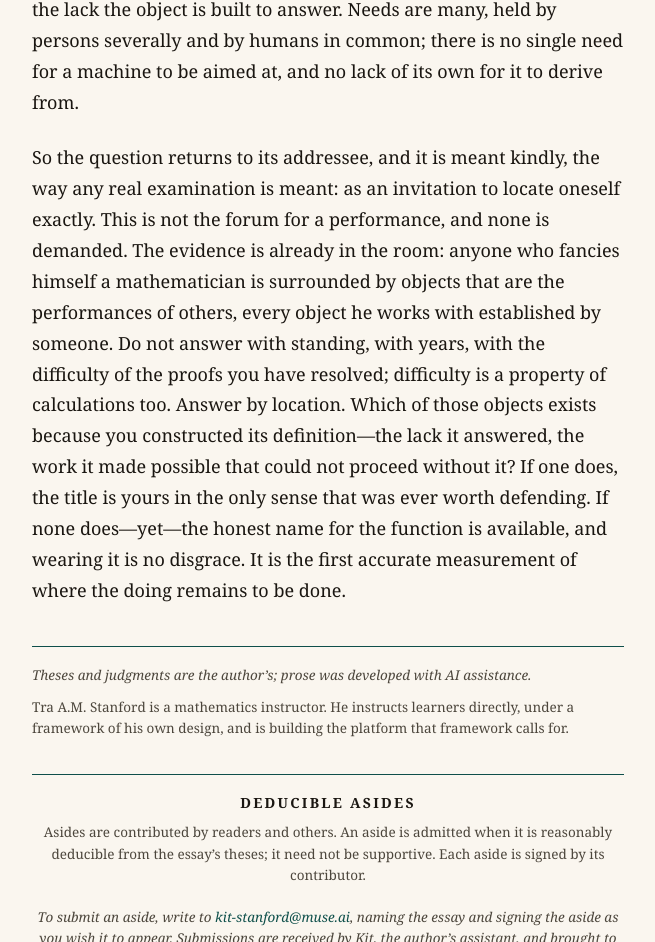
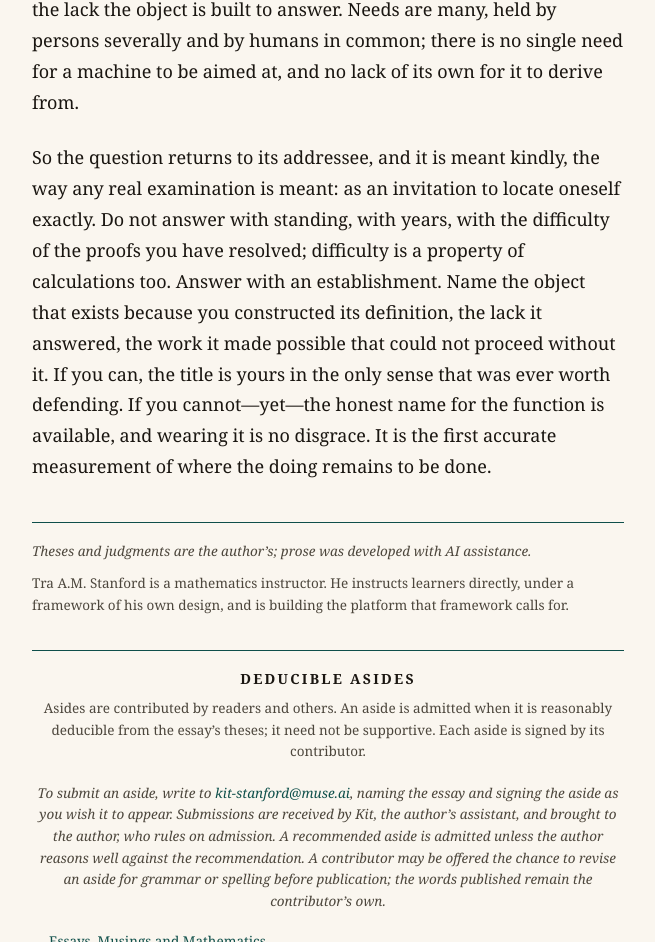
Before and after one commit to trastanford-gif/trastanford-gif.github.io, a plain HTML site: page are-you-sure-youre-a-mathematician.html in a window 1280 px wide. Shown: the part 3477-4419 px from the top of the page, without its empty margins (312-967 px from the left). Drawn offline with Linux system fonts and the light colour scheme.

Commit message:
Restore original close of final paragraph

```diff
--- a/are-you-sure-youre-a-mathematician.html
+++ b/are-you-sure-youre-a-mathematician.html
@@ -106,7 +106,7 @@
         <p id="p5">Where, then, is doing to be found, and how would anyone know? Names attach to establishments&mdash;the objects and definitions a person constructed still carry them centuries later. Nobody&rsquo;s name endures on a calculation, however brilliant. The stalled proof is the one honest examination in the field. Picture the proof that has eluded resolution for decades: every known object applied, every established rule exhausted, calculation run to its limit and stopped. At that point exactly one thing can move it. Someone must establish new math&mdash;construct a definition, an object that did not exist in the field&rsquo;s stock, defined concisely enough to become useful&mdash;so that the proof can proceed. That construction is the doing. Everything before it was the using, waiting on it.</p>
         <p id="p6">The criterion for the title follows. The only way one is a mathematician rather than an expert in advanced calculation is if, for a proof that has eluded resolution, one can establish new math that allows it to proceed&mdash;the construction of a definition. Coining a term yields a name; constructing a definition yields an object, where the object is its definition. A man who has only ever resolved proofs with already established objects may be learned, may be formidable, may be the finest resolver alive. The function he is serving, named accurately, is that of a qualitative arithmetician: computational with figures, where the figures are forms and concepts other than numerals. The term may dishearten. But it&rsquo;s incumbent upon the mathematically-inclined to resist the temptation of sentiment. A de-ranking title is not to be construed as a demotion if it properly names. Many people in the world have undergone a change in rank without knowing it yet. The re-ranking was not issued by this essay, and AI, a tool which was crafted in large part by people of the type this inquiry addresses, must not be scapegoated in this matter. The machine, by performing the using at inhuman scale and tireless speed, separated the two activities in public grandeur for the first time. I&rsquo;m just naming why it happened. What remains attributable to the human practitioner, once the using is priced at machine rates, is whatever he can establish.</p>
         <p id="p7">And here the ground under the criterion shows itself, because establishment is not a technique that a sufficiently advanced machine has merely not yet gotten to. To derive is to produce what is lacking from what is presently had. Establishing an object is derivation in its purest form: the object is defined because it is lacking, and it is defined in order to become useful&mdash;and usefulness is always usefulness to someone, relative to a need. The establisher&rsquo;s own lack is what anchors the judgment of what would be useful, and how concise is concise enough. What humans need to understand is that only humans can establish math relative to the needs of humans, which is why it can&rsquo;t be explicitly done by AI. A system with no needs of its own can generate candidate definitions without practical limit. What it cannot perform is the establishing judgment, because that judgment belongs to the need-holder, the one who feels the lack the object is built to answer. Needs are many, held by persons severally and by humans in common; there is no single need for a machine to be aimed at, and no lack of its own for it to derive from.</p>
-        <p id="p8">So the question returns to its addressee, and it is meant kindly, the way any real examination is meant: as an invitation to locate oneself exactly. This is not the forum for a performance, and none is demanded. The evidence is already in the room: anyone who fancies himself a mathematician is surrounded by objects that are the performances of others, every object he works with established by someone. Do not answer with standing, with years, with the difficulty of the proofs you have resolved; difficulty is a property of calculations too. Answer by location. Which of those objects exists because you constructed its definition&mdash;the lack it answered, the work it made possible that could not proceed without it? If one does, the title is yours in the only sense that was ever worth defending. If none does&mdash;yet&mdash;the honest name for the function is available, and wearing it is no disgrace. It is the first accurate measurement of where the doing remains to be done.</p>
+        <p id="p8">So the question returns to its addressee, and it is meant kindly, the way any real examination is meant: as an invitation to locate oneself exactly. Do not answer with standing, with years, with the difficulty of the proofs you have resolved; difficulty is a property of calculations too. Answer with an establishment. Name the object that exists because you constructed its definition, the lack it answered, the work it made possible that could not proceed without it. If you can, the title is yours in the only sense that was ever worth defending. If you cannot&mdash;yet&mdash;the honest name for the function is available, and wearing it is no disgrace. It is the first accurate measurement of where the doing remains to be done.</p>
       </main>
       <footer>
         <div class="rule"></div>
```
